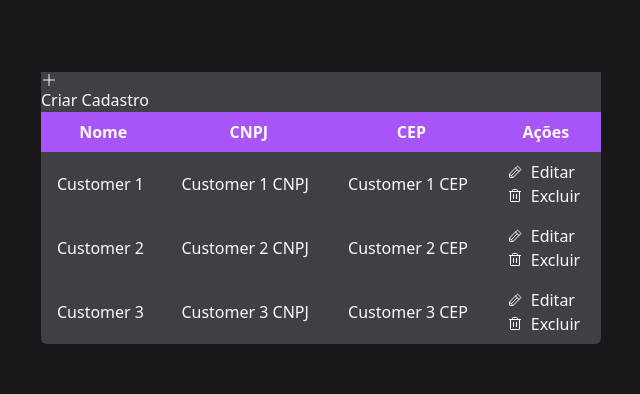
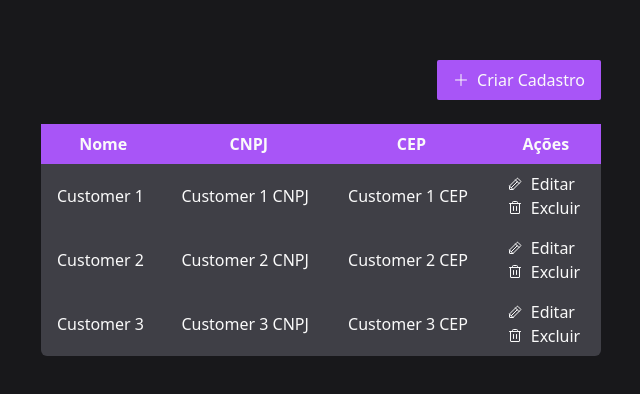
Before and after one commit to hemerson-git/desafio-cadastro-empresa, a React (Vite) app: page / in a window 1280 px wide. Shown: the part 192-586 px from the top of the page, without its empty margins (319-959 px from the left). Built offline with nearby package versions, Linux system fonts and the light colour scheme.

Commit message:
add layout, create home, create header

```diff
--- a/src/components/Header/index.tsx
+++ b/src/components/Header/index.tsx
@@ -3,8 +3,11 @@ import { Link } from "react-router-dom";
 
 export function Header() {
   return (
-    <header>
-      <Link to="/cadastrar">
+    <header className="bg-zinc-900 flex justify-end pb-6">
+      <Link
+        to="/cadastrar"
+        className="flex items-center justify-center gap-2 py-2 px-4 rounded-sm bg-purple-500 hover:bg-purple-400 transition-colors"
+      >
         <Plus />
         Criar Cadastro
       </Link>
```
